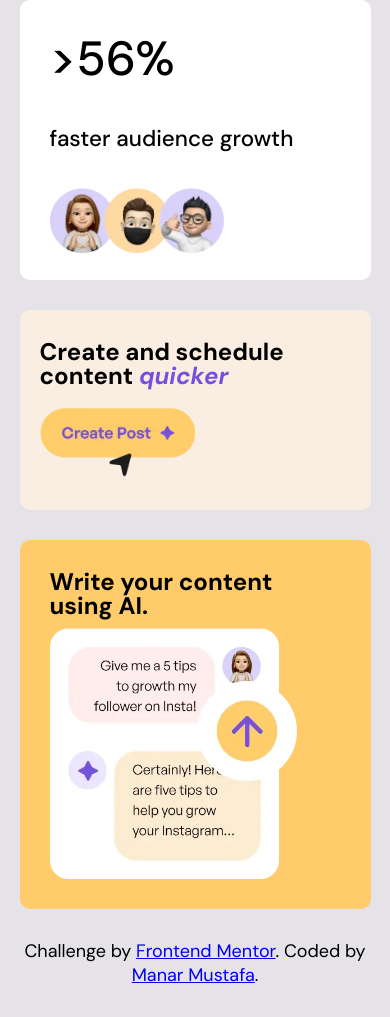
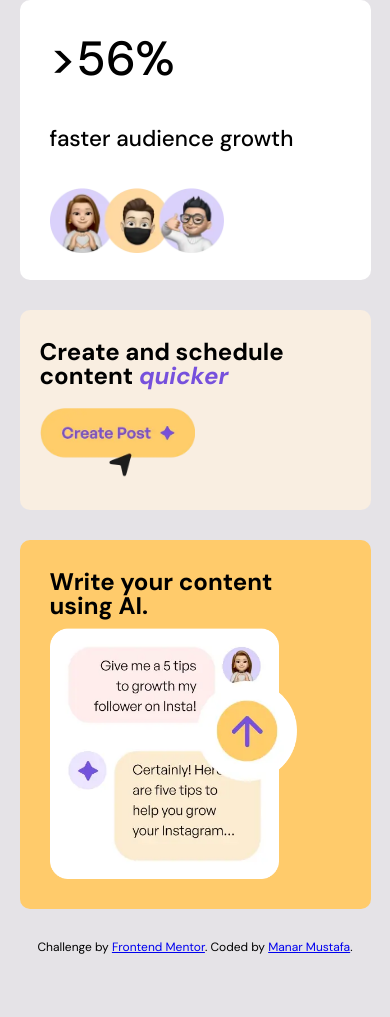
Before and after one commit to manargg/bento-grid-main, a plain HTML site: page index.html in a window 390 px wide. Shown: the part 1864-2881 px from the top of the page. After the commit the page ends 2849 px from the top, so only its background shows below. Drawn offline with Linux system fonts and the light colour scheme.

Commit message:
Update style.css

```diff
--- a/css/style.css
+++ b/css/style.css
@@ -536,4 +536,11 @@ footer .attribution{
     width: 50%;
 }
 
+
+footer .attribution{
+    margin: 30px auto;
+    text-align: center;
+    font-size: 12px;
 }
+
+}
```
